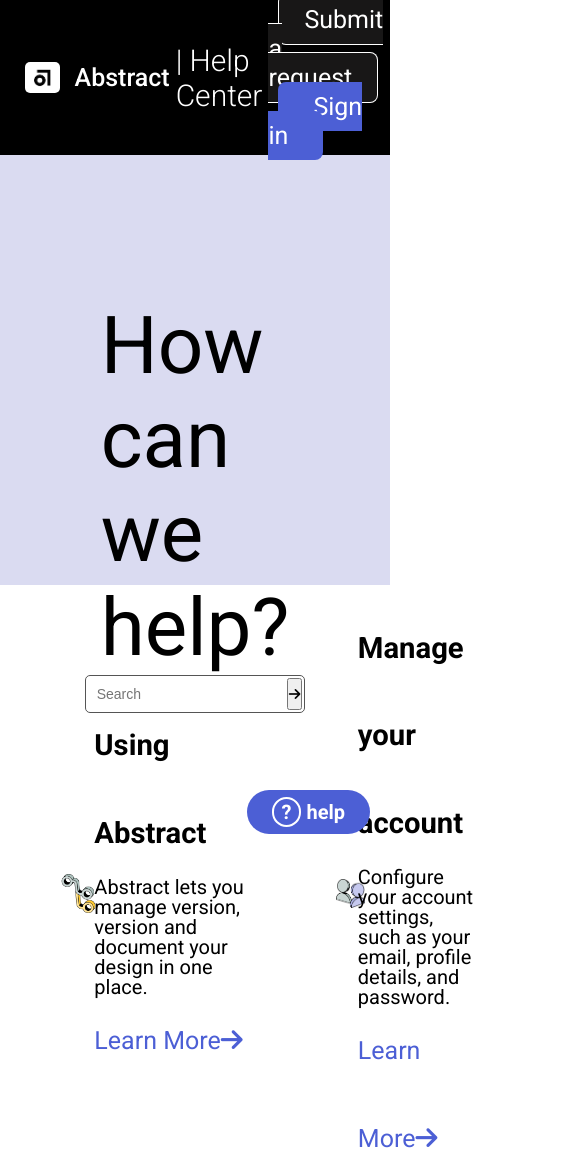
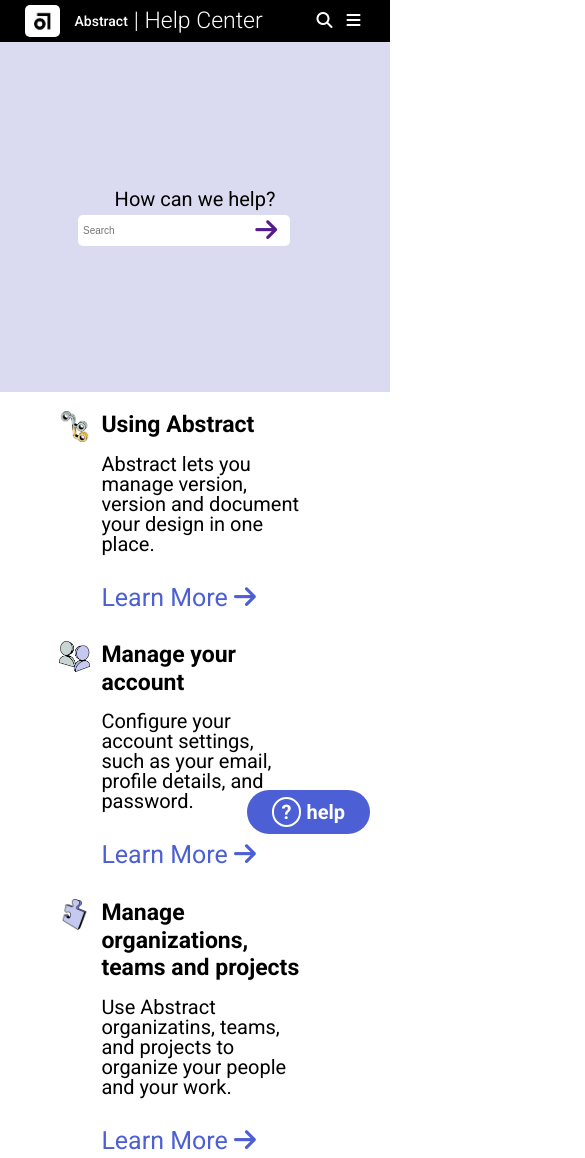
Before and after one commit to Zephonias/Abstract-Clone, a plain HTML site: page index.html in a window 390 px wide. Shown: the top 1158 px of the page, 585 px wide, since content can reach past the window. Drawn offline with Linux system fonts and the light colour scheme.

Commit message:
Second Modification

```diff
--- a/index.html
+++ b/index.html
@@ -4,6 +4,7 @@
     <meta charset="UTF-8">
     <meta name="viewport" content="width=device-width, initial-scale=1.0">
     <script src="https://kit.fontawesome.com/9d0b605b80.js" crossorigin="anonymous"></script>
+    <link rel="icon" type="image/jpg" href="img/fav.jpg"/>
     <link rel="preconnect" href="https://fonts.googleapis.com">
     <link rel="preconnect" href="https://fonts.gstatic.com" crossorigin>
     <link href="https://fonts.googleapis.com/css2?family=Roboto:wght@100;300;400;500;700&display=swap" rel="stylesheet">
@@ -21,6 +22,10 @@
         <a href="/">Submit a request</a>
         <a href="/">Sign in</a>
     </div>
+    <div class="respo">
+        <i class="fa-solid fa-magnifying-glass" style="color: #ffffff;"></i>
+        <i class="fa-solid fa-bars" style="color: #ffffff;"></i>
+    </div>
     </nav>
 
 
@@ -29,7 +34,7 @@
         <div class="search-container">
             <form action="/action_page.php">
                 <input type="text" placeholder="Search" name="search">
-                <button><i class="fa-solid fa-arrow-right"></i></button>
+                <a href=""><i class="fa-solid fa-arrow-right"></i></a>
             </form>
         </div>
     </header>
@@ -42,7 +47,7 @@
             <div class="content">
                 <h3>Using Abstract</h3>
                 <p>Abstract lets you manage version, version and document your design in one place.</p>
-                <a href="/">Learn More<i class="fa-solid fa-arrow-right"></i></a>
+                <a href="/">Learn More <i class="fa-solid fa-arrow-right"></i></a>
             </div>
         </article>
         <article>
@@ -50,7 +55,7 @@
             <div class="content">
                 <h3>Manage your account</h3>
                 <p>Configure your account settings, such as your email, profile details, and password.</p>
-                <a href="/">Learn More<i class="fa-solid fa-arrow-right"></i></a>
+                <a href="/">Learn More <i class="fa-solid fa-arrow-right"></i></a>
             </div>
         </article>
         <article>
@@ -58,7 +63,7 @@
             <div class="content">
                 <h3>Manage organizations, teams and projects</h3>
                 <p>Use Abstract organizatins, teams, and projects to organize your people and your work.</p>
-                <a href="/">Learn More<i class="fa-solid fa-arrow-right"></i></a>
+                <a href="/">Learn More <i class="fa-solid fa-arrow-right"></i></a>
             </div>
         </article>
         <article>
@@ -66,7 +71,7 @@
             <div class="content">
                 <h3>Manage billing</h3>
                 <p>Change subscriptions and payment details.</p>
-                <a href="/">Learn More<i class="fa-solid fa-arrow-right"></i></a>
+                <a href="/">Learn More <i class="fa-solid fa-arrow-right"></i></a>
             </div>
         </article>
         <article>
@@ -74,7 +79,7 @@
             <div class="content">
                 <h3>Authenticate to Abstract</h3>
                 <p>Set up and configure SSO, SCIM, and Just-in-Time provisioning.</p>
-                <a href="/">Learn More<i class="fa-solid fa-arrow-right"></i></a>
+                <a href="/">Learn More <i class="fa-solid fa-arrow-right"></i></a>
             </div>
         </article>
         <article>
@@ -82,7 +87,7 @@
             <div class="content">
                 <h3>Abstract support</h3>
                 <p>Get in touch with a human</p>
-                <a href="/">Learn More<i class="fa-solid fa-arrow-right"></i></a>
+                <a href="/">Learn More <i class="fa-solid fa-arrow-right"></i></a>
             </div>
         </article>
     </div>
--- a/style.css
+++ b/style.css
@@ -61,6 +61,9 @@ nav a{
     background-color: #fff;
     color: #000000;
 }
+.respo {
+    display: none;
+}
 
 header{
     height: 430px;
@@ -69,53 +72,37 @@ header{
     justify-content: space-around;
     align-items: center;
     background-color: #dadbf1;
-    padding: 9em 30%;
+    padding: 9em 20%;
 }
 header h2{
     font-size: 80px;
     font-weight: 400;
-
+    margin-bottom: 20px;
+}
+.search-container{
+    width: 100%;
+    padding: 0;
+}
+input[type=text]{
+    padding: 30px 20px;
+    width: 100%;
+    border: 1px;
+    border-radius: 5px;
+    font-size: 25px;
+}
+input[type=text]:hover{
+    border: 1px solid #4C5FD5;
 }
 form{
-    color: #555;
     display: flex;
-    padding: 2px;
-    border: 1px solid currentColor;
-    border-radius: 5px;
+    align-items: center;
 }
-.search-container input[type=text]{
-    /* width: 100%; */
-    /* padding: 6px;
-    margin-top: 8px;
-    font-size: 17px; */
-    border: none;
-    background: #fff;
-    margin: 0;
-    padding: 7px 8px;
-    font-size: 14px;
-    color: inherit;
-    border: 1px solid transparent;
-    border-radius: inherit;
+form a{
+    position: relative;
+    left: -35px;
+    font-size: 25px;
+    font-weight: 300;
 }
-input[type="search"]::placeholder {
-    color: #bbb;
-  }
-  button[type="text"] {
-    text-indent: -999px;
-    overflow: hidden;
-    width: 40px;
-    padding: 0;
-    margin: 0;
-    border-radius: inherit;
-    background: transparent;
-    cursor: pointer;
-    opacity: 0.7;
-  }
-
-  button[type="text"]:hover {
-    opacity: 1;
-  }
-
 .main{
     margin: 5% 10%;
     padding: 5% auto;
@@ -130,13 +117,18 @@ input[type="search"]::placeholder {
     width: 100%;
     display: grid;
     grid-template-columns: 1fr 4fr;
-    align-items: center;
+    align-items: space-between;
 }
 .main .content{
     /* margin-left: 50px; */
     margin-right: 50px;
     font-size: 25px;
     line-height: 3.5em;
+}
+.content h3{
+    font-size: 23px;
+    line-height: 1.2em;
+    margin-bottom: 15px;
 }
 .content a{
     text-decoration: none;
@@ -203,3 +195,83 @@ footer a{
     border: 2px solid #fff;
     border-radius: 50%;
 }
+
+
+/*responsive*/
+@media screen and (max-width: 1070px) {
+    header h2{
+        font-size: 60px;
+    }
+    .col-5 h3{
+        font-size: 22px;
+    }
+}
+@media screen and (max-width: 899px){
+    footer {
+        display: flex;
+        flex-direction: column;
+        height: auto;
+    }
+    .col-5{
+        align-self: flex-start;
+        margin-top: 30px;
+    }
+    header h2{
+        font-size: 50px;
+    }
+    .main{
+        display: flex;
+        flex-direction: column;
+    }
+    .main img{
+        max-width: 50%;
+        margin: 0 20px;
+    }
+}
+@media screen and (max-width: 863px) {
+    .register{
+        display: none;
+    }
+    header h2{
+        font-size: 40px;
+    }
+    .respo{
+        display: inline;
+    }
+    .respo i{
+        margin: 0 5px;
+    }
+}
+@media screen and (max-width: 536px){
+    header h2{
+        font-size: 30px;
+        margin-bottom: 0px;
+    }
+}
+@media screen and (max-width: 434px){
+    .logo a:nth-child(2){
+        font-size: 14px;
+    }
+    .logo a:nth-child(3){
+        font-size: 23px;
+    }
+    input[type=text]{
+        padding: 15px 10px;
+        font-size: 15px;
+        width: 100%;
+    }
+}
+@media screen and (max-width: 402px){
+    header{
+        height: 350px;
+    }
+    header h2{
+        font-size: 20px;
+        margin-bottom: 0px;
+    }
+    input[type=text]{
+        padding: 10px 5px;
+        font-size: 10px;
+        width: 100%;
+    }
+}
```
Also changed, not shown: img/fav.jpg (added).
